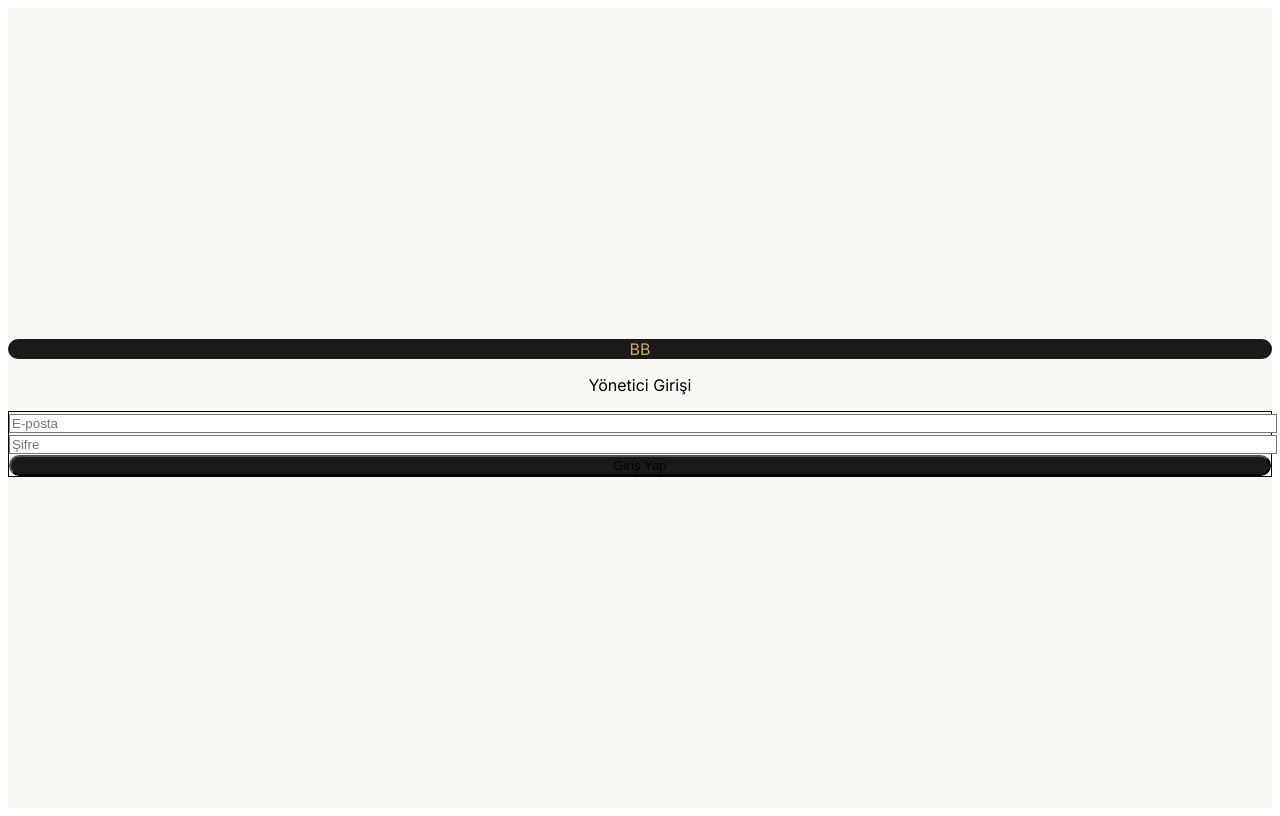
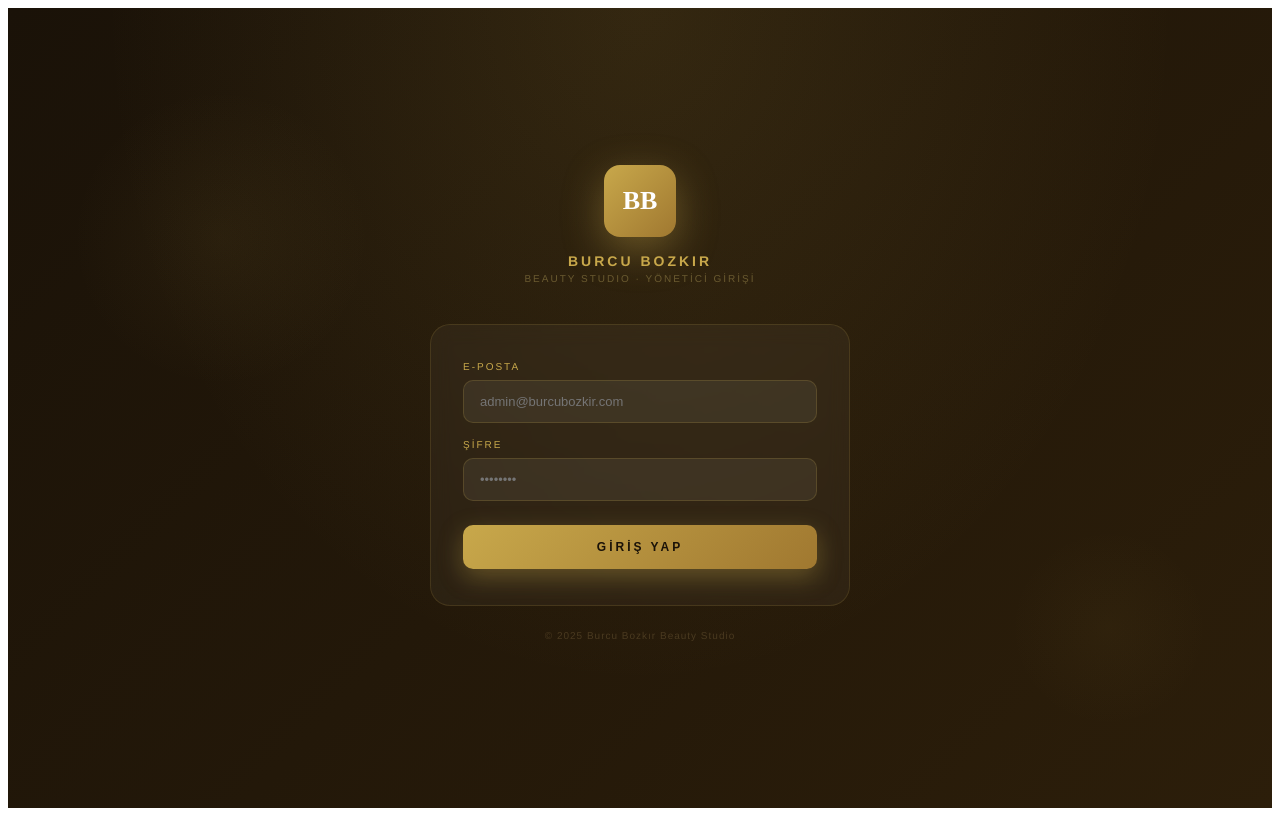
Before and after one commit to volkimazi/salon-booking, a Next.js app: page /admin/login in a window 1280 px wide. Built offline with nearby package versions, Linux system fonts and the light colour scheme; no server answers.

Commit message:
admin login tasarim guncellendi

```diff
--- a/app/admin/login/page.tsx
+++ b/app/admin/login/page.tsx
@@ -24,39 +24,68 @@ export default function AdminLogin() {
   }
 
   return (
-    <main className="min-h-screen bg-[#FAF8F5] flex items-center justify-center px-6">
-      <div className="max-w-sm w-full">
-        <div className="text-center mb-8">
-          <div className="w-12 h-12 bg-[#1A1A1A] rounded-full flex items-center justify-center mx-auto mb-4">
-            <span className="text-[#C9A96E] font-bold text-xs">BB</span>
+    <main style={{ minHeight: '100vh', background: 'linear-gradient(135deg, #1A1208 0%, #2C1E0A 100%)', display: 'flex', alignItems: 'center', justifyContent: 'center', fontFamily: "'Helvetica Neue', sans-serif", position: 'relative', overflow: 'hidden' }}>
+
+      {/* Arka plan efekti */}
+      <div style={{ position: 'absolute', inset: 0, backgroundImage: 'radial-gradient(ellipse at 50% 0%, rgba(200,168,75,0.12) 0%, transparent 60%)' }} />
+      <div style={{ position: 'absolute', top: '10%', left: '5%', width: 300, height: 300, borderRadius: '50%', background: 'radial-gradient(circle, rgba(200,168,75,0.06) 0%, transparent 70%)' }} />
+      <div style={{ position: 'absolute', bottom: '10%', right: '5%', width: 200, height: 200, borderRadius: '50%', background: 'radial-gradient(circle, rgba(200,168,75,0.04) 0%, transparent 70%)' }} />
+
+      <div style={{ position: 'relative', width: '100%', maxWidth: 420, padding: '0 24px' }}>
+
+        {/* Logo */}
+        <div style={{ textAlign: 'center', marginBottom: 40 }}>
+          <div style={{ width: 72, height: 72, background: 'linear-gradient(135deg, #C8A84B, #A07830)', display: 'flex', alignItems: 'center', justifyContent: 'center', borderRadius: 16, margin: '0 auto 16px', boxShadow: '0 12px 40px rgba(200,168,75,0.4)' }}>
+            <span style={{ color: 'white', fontSize: 26, fontWeight: 'bold', fontFamily: 'serif' }}>BB</span>
           </div>
-          <p className="font-medium">Yönetici Girişi</p>
+          <p style={{ margin: '0 0 4px', fontSize: 14, fontWeight: 700, letterSpacing: 3, color: '#C8A84B' }}>BURCU BOZKIR</p>
+          <p style={{ margin: 0, fontSize: 10, color: '#6A5A30', letterSpacing: 2 }}>BEAUTY STUDIO · YÖNETİCİ GİRİŞİ</p>
         </div>
-        <div className="bg-white rounded-2xl p-6 border border-stone-200 space-y-4">
+
+        {/* Form kartı */}
+        <div style={{ background: 'rgba(255,255,255,0.04)', border: '1px solid rgba(200,168,75,0.15)', borderRadius: 20, padding: '36px 32px', backdropFilter: 'blur(10px)' }}>
+
+          <div style={{ marginBottom: 16 }}>
+            <label style={{ display: 'block', fontSize: 10, color: '#C8A84B', letterSpacing: 2, marginBottom: 8 }}>E-POSTA</label>
             <input
               type="email"
-            placeholder="E-posta"
+              placeholder="admin@burcubozkir.com"
               value={email}
               onChange={e => setEmail(e.target.value)}
-            className="w-full rounded-xl border border-stone-200 px-4 py-3 text-sm focus:outline-none focus:border-[#C9A96E]"
+              style={{ width: '100%', padding: '13px 16px', background: 'rgba(255,255,255,0.06)', border: '1px solid rgba(200,168,75,0.2)', borderRadius: 10, fontSize: 13, color: 'white', outline: 'none', boxSizing: 'border-box' }}
             />
+          </div>
+
+          <div style={{ marginBottom: 24 }}>
+            <label style={{ display: 'block', fontSize: 10, color: '#C8A84B', letterSpacing: 2, marginBottom: 8 }}>ŞİFRE</label>
             <input
               type="password"
-            placeholder="Şifre"
+              placeholder="••••••••"
               value={password}
               onChange={e => setPassword(e.target.value)}
               onKeyDown={e => e.key === 'Enter' && handleLogin()}
-            className="w-full rounded-xl border border-stone-200 px-4 py-3 text-sm focus:outline-none focus:border-[#C9A96E]"
+              style={{ width: '100%', padding: '13px 16px', background: 'rgba(255,255,255,0.06)', border: '1px solid rgba(200,168,75,0.2)', borderRadius: 10, fontSize: 13, color: 'white', outline: 'none', boxSizing: 'border-box' }}
             />
-          {error && <p className="text-red-500 text-xs">{error}</p>}
+          </div>
+
+          {error && (
+            <div style={{ background: 'rgba(192,57,43,0.15)', border: '1px solid rgba(192,57,43,0.3)', borderRadius: 8, padding: '10px 14px', marginBottom: 16 }}>
+              <p style={{ margin: 0, fontSize: 11, color: '#FF8A80' }}>⚠️ {error}</p>
+            </div>
+          )}
+
           <button
             onClick={handleLogin}
             disabled={loading}
-            className="w-full bg-[#1A1A1A] text-white py-3 rounded-full text-sm hover:bg-[#C9A96E] transition-colors disabled:opacity-50"
+            style={{ width: '100%', padding: '15px', background: loading ? 'rgba(200,168,75,0.5)' : 'linear-gradient(135deg, #C8A84B, #A07830)', color: '#1A1208', border: 'none', borderRadius: 10, fontSize: 12, fontWeight: 800, letterSpacing: 3, cursor: loading ? 'not-allowed' : 'pointer', boxShadow: loading ? 'none' : '0 8px 24px rgba(200,168,75,0.35)' }}
           >
-            {loading ? 'Giriş yapılıyor...' : 'Giriş Yap'}
+            {loading ? 'GİRİŞ YAPILIYOR...' : 'GİRİŞ YAP'}
           </button>
         </div>
+
+        <p style={{ textAlign: 'center', marginTop: 24, fontSize: 10, color: '#4A3A20', letterSpacing: 1 }}>
+          © 2025 Burcu Bozkır Beauty Studio
+        </p>
       </div>
     </main>
   )
```
Lines whose indentation alone changed are shown as unchanged.
